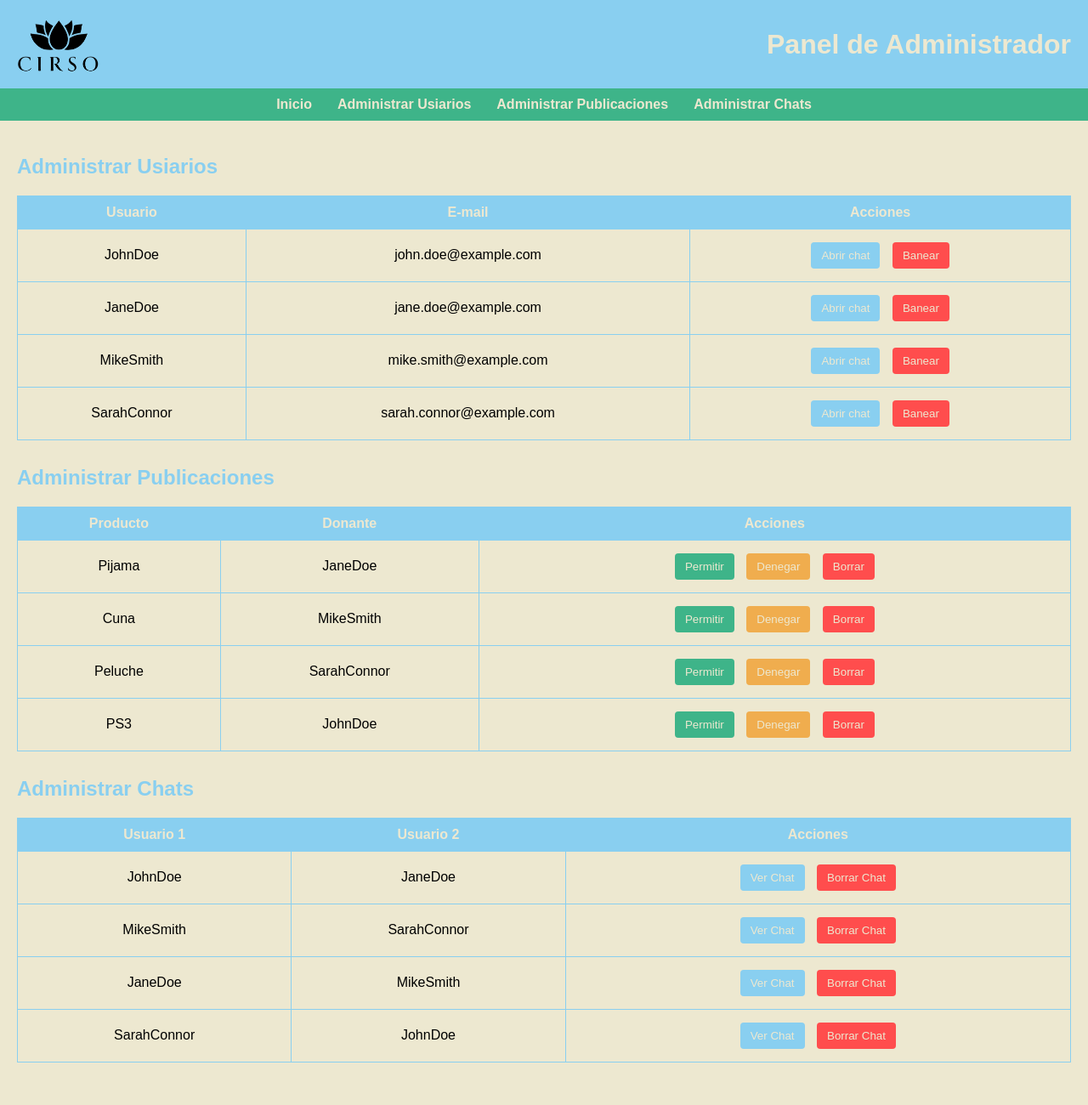
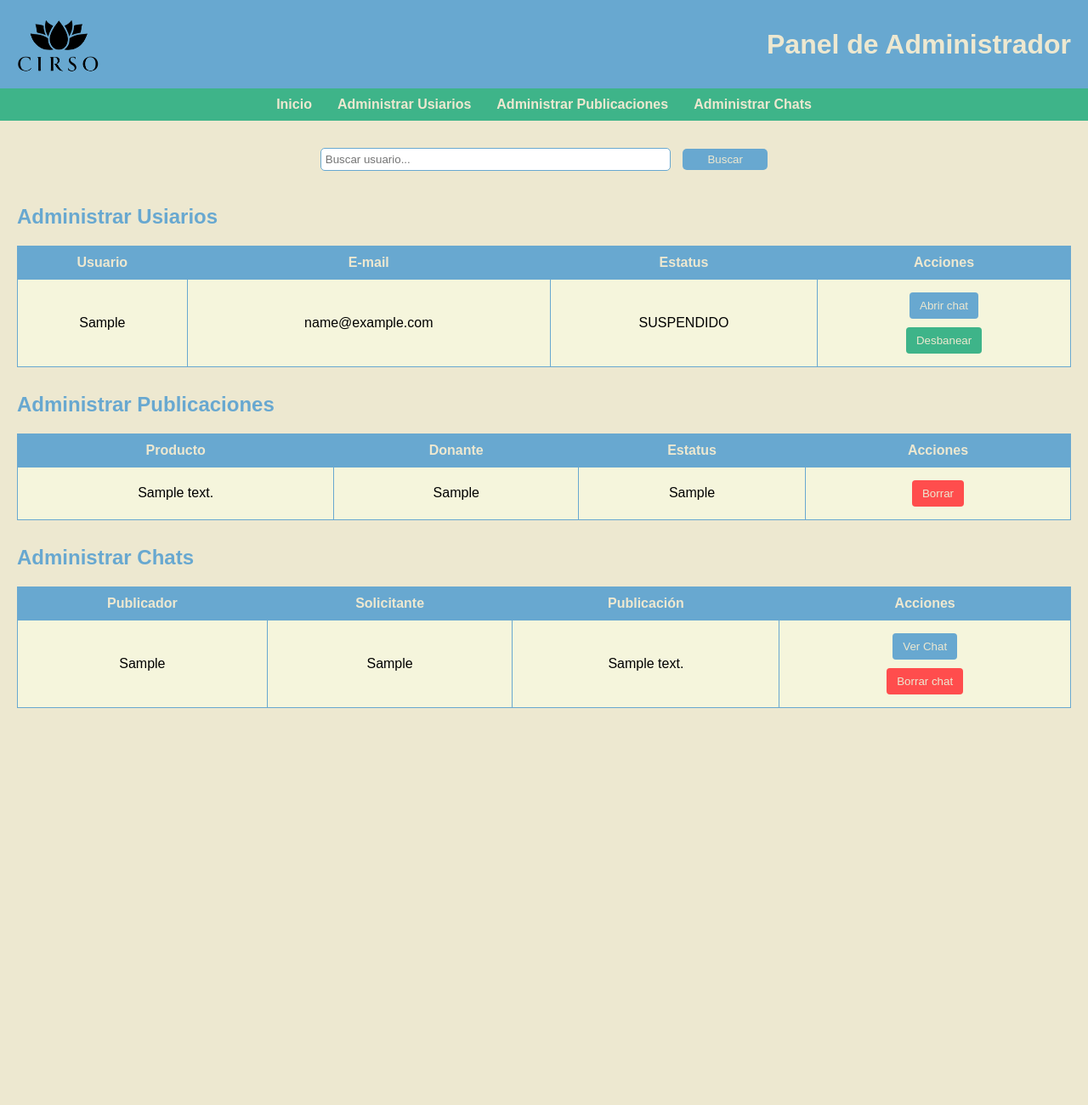
Before and after one commit to alvarcast/hackathon, a PHP site: page /vista/php/admin.php in a window 1280 px wide. Shown: the whole page at 85% size. After the commit the page ends 833 px from the top, so only its background shows below. Run offline with PHP 8.4, Linux system fonts and the light colour scheme; tables that the repository leaves empty or names only in its code hold one stand-in row (values such as "Sample post").

Commit message:
Pagina admin php

```diff
--- a/common/php/connect.php
+++ b/common/php/connect.php
@@ -1,7 +1,7 @@
 <?php
 $servername = "localhost";
-$username = "user";
-$password = "1234";
+$username = "administrador";
+$password = "contraseñaAdministrador";
 $database = "hackathon";
 
 $conn = new mysqli($servername, $username, $password, $database);
--- a/common/php/disconnect.php
+++ b/common/php/disconnect.php
@@ -1,5 +1,6 @@
 <?php
 
+/*
 if (ini_get("session.use_cookies")) {
     $params = session_get_cookie_params();
     setcookie(session_name(), '', time() - 42000,
@@ -7,7 +8,6 @@ if (ini_get("session.use_cookies")) {
         $params["secure"], $params["httponly"]
     );
 }
+*/
 
 session_destroy();
-
-header("location: ../../vista/php/index.php?control=2");
--- a/vista/css/adminStyle.css
+++ b/vista/css/adminStyle.css
@@ -1,5 +1,5 @@
 :root {
-    --main-color: #89CFF0;
+    --main-color: #68A8D0;
     --secondary-color: #3EB489;
     --white-color: #EDE8D0;
     --black-color: #000000;
@@ -46,6 +46,35 @@ nav a:hover {
     text-decoration: underline;
 }
 
+.barra {
+    display: flex;
+    padding-top: 2em;
+}
+
+.barra form {
+    text-align: center;
+    margin-left: auto;
+    margin-right: auto;
+}
+
+.barra input {
+    width: 400px;
+    padding: 5px;
+    border-radius: 5px;
+    border: 1px solid var(--main-color);
+    margin-right: 10px;
+}
+
+.barra button {
+    width: 100px;
+    padding: 5px 10px;
+    border-radius: 5px;
+    border: none;
+    background-color: var(--main-color);
+    color: var(--white-color);
+    cursor: pointer;
+}
+
 .container {
     padding: 20px;
 }
@@ -62,6 +91,7 @@ table {
     width: 100%;
     border-collapse: collapse;
     margin-top: 15px;
+    background-color: beige;
 }
 
 table th, table td {
@@ -100,6 +130,6 @@ table th {
     background-color: var(--main-color);
 }
 
-.button:hover {
+button:hover {
     opacity: 0.8;
 }
--- a/vista/php/admin.php
+++ b/vista/php/admin.php
@@ -6,17 +6,60 @@
     <title>Administración</title>
     <link rel="stylesheet" href="../css/adminStyle.css">
 </head>
+
+<?php
+
+include "../../common/php/connect.php";
+
+$sqlU = "SELECT usuario, email, estatus FROM usuarios
+ORDER BY id ASC";
+
+$mysqliresult = $conn->query($sqlU);
+$resultsU = $mysqliresult->fetch_all(MYSQLI_ASSOC);
+
+$sqlP = "SELECT p.id AS pid, p.descripcion, p.control, u.usuario
+FROM publicaciones p
+INNER JOIN usuarios u ON u.id = p.id_usuario
+ORDER BY
+  CASE p.control
+    WHEN 'pendiente' THEN 1
+    WHEN 'rechazado' THEN 2
+    WHEN 'aprobado' THEN 3
+END ASC";
+
+$mysqliresult = $conn->query($sqlP);
+$resultsP = $mysqliresult->fetch_all(MYSQLI_ASSOC);
+
+$sqlC = "SELECT c.id as cid, u1.usuario AS publisher, u2.usuario AS requester, descripcion
+FROM chats c
+INNER JOIN usuarios u1 ON u1.id = c.id_usuario_pub
+INNER JOIN usuarios u2 ON u2.id = c.id_usuario_solicita
+INNER JOIN publicaciones p ON p.id = c.id_publicacion
+ORDER BY c.id ASC";
+
+$mysqliresult = $conn->query($sqlC);
+$resultsC = $mysqliresult->fetch_all(MYSQLI_ASSOC);
+
+?>
+
 <body>
     <header>
         <img src="../img/Logo_en_babyblue__3___1_-removebg-preview (1).png" alt="Admin Logo">
         <h1>Panel de Administrador</h1>
     </header>
     <nav>
-        <a href="#paginadeproductos">Inicio</a>
+        <a href="categorias.php">Inicio</a>
         <a href="#manage-users">Administrar Usiarios</a>
-        <a href="#manage-products">Administrar Publicaciones</a>
+        <a href="#manage-publications">Administrar Publicaciones</a>
         <a href="#manage-chats">Administrar Chats</a>
     </nav>
+
+    <div class=barra>
+        <form action="../../modelo/php/admin/findUserAdmin.php" method="post">
+            <input type="text" placeholder="Buscar usuario..." id="find" name="find">
+            <button type="submit">Buscar</button>
+        </form>
+    </div>
 
     <div class="container">
         <div id="manage-users" class="section">
@@ -26,93 +69,98 @@
                     <tr>
                         <th>Usuario</th>
                         <th>E-mail</th>
+                        <th>Estatus</th>
                         <th>Acciones</th>
                     </tr>
                 </thead>
                 <tbody>
+                    <?php foreach ($resultsU as $item):?>
                         <tr>
-                        <td>JohnDoe</td>
-                        <td>john.doe@example.com</td>
+                            <td><?= htmlspecialchars($item['usuario'], ENT_QUOTES, 'UTF-8') ?></td>
+                            <td><?= htmlspecialchars($item['email'], ENT_QUOTES, 'UTF-8') ?></td>
+                            <td><?= htmlspecialchars($item['estatus'], ENT_QUOTES, 'UTF-8') ?></td>
                             <td>
-                            <button class="button chat">Abrir chat</button>
-                            <button class="button ban">Banear</button>
+                                <form action="../../modelo/php/admin/userActions.php?controlUsr=1&usuario=<?php echo $item['usuario']; ?>" method="post">
+                                    <button class="button chat" type="submit">Abrir chat</button>
+                                </form>
+                                <?php
+                                    if($item['estatus'] == "SUSPENDIDO"){
+                                        echo
+                                        "
+                                            <form action='../../modelo/php/admin/userActions.php?controlUsr=3&usuario=" . $item['usuario'] . "' method='post' onsubmit=\"return confirm('Seguro que quieres desbanear a este usuario?');\">
+                                                <button class='button allow' type='submit'>Desbanear</button>
+                                            </form>
+                                        ";
+                                    } else {
+                                        echo
+                                        "
+                                            <form action='../../modelo/php/admin/userActions.php?controlUsr=2&usuario=" . $item['usuario'] . "' method='post' onsubmit=\"return confirm('Seguro que quieres banear a este usuario?');\">
+                                                <button class='button ban' type='submit'>Banear</button>
+                                            </form>
+                                        ";
+                                    }
+                                ?>
                             </td>
                         </tr>
-                    <tr>
-                        <td>JaneDoe</td>
-                        <td>jane.doe@example.com</td>
-                        <td>
-                            <button class="button chat">Abrir chat</button>
-                            <button class="button ban">Banear</button>
-                        </td>
-                    </tr>
-                    <tr>
-                        <td>MikeSmith</td>
-                        <td>mike.smith@example.com</td>
-                        <td>
-                            <button class="button chat">Abrir chat</button>
-                            <button class="button ban">Banear</button>
-                        </td>
-                    </tr>
-                    <tr>
-                        <td>SarahConnor</td>
-                        <td>sarah.connor@example.com</td>
-                        <td>
-                            <button class="button chat">Abrir chat</button>
-                            <button class="button ban">Banear</button>
-                        </td>
-                    </tr>
+                    <?php endforeach; ?>
                 </tbody>
             </table>
         </div>
 
-        <div id="manage-products" class="section">
+        <div id="manage-publications" class="section">
             <h2>Administrar Publicaciones</h2>
             <table>
                 <thead>
                     <tr>
                         <th>Producto</th>
                         <th>Donante</th>
+                        <th>Estatus</th>
                         <th>Acciones</th>
                     </tr>
                 </thead>
                 <tbody>
+                    <?php foreach ($resultsP as $item):?>
                         <tr>
-                        <td>Pijama</td>
-                        <td>JaneDoe</td>
+                            <td><?= htmlspecialchars($item['descripcion'], ENT_QUOTES, 'UTF-8') ?></td>
+                            <td><?= htmlspecialchars($item['usuario'], ENT_QUOTES, 'UTF-8') ?></td>
+                            <td><?= htmlspecialchars($item['control'], ENT_QUOTES, 'UTF-8') ?></td>
                             <td>
-                            <button class="button allow">Permitir</button>
-                            <button class="button deny">Denegar</button>
-                            <button class="button delete">Borrar</button>
+                                <?php
+                                    if($item['control'] == "pendiente"){
+                                        echo
+                                        "
+                                            <form action='../../modelo/php/admin/publicationActions.php?controlPub=1&pid=" . $item['pid'] . "' method='post' onsubmit=\"return confirm('Seguro que quieres permitir esta donación?');\">
+                                                <button class='button allow' type='submit'>Permitir</button>
+                                            </form>
+                                        ";
+                                        echo
+                                        "
+                                            <form action='../../modelo/php/admin/publicationActions.php?controlPub=2&pid=" . $item['pid'] . "' method='post' onsubmit=\"return confirm('Seguro que quieres denegar esta donación?');\">
+                                                <button class='button deny' type='submit'>Denegar</button>
+                                            </form>
+                                        ";
+                                    } else if ($item['control'] == "rechazado") {
+                                        echo
+                                        "
+                                            <form action='../../modelo/php/admin/publicationActions.php?controlPub=1&pid=" . $item['pid'] . "' method='post' onsubmit=\"return confirm('Seguro que quieres permitir esta donación?');\">
+                                                <button class='button allow' type='submit'>Permitir</button>
+                                            </form>
+                                        ";
+                                    } else if ($item['control'] == "aprobado") {
+                                        echo
+                                        "
+                                            <form action='../../modelo/php/admin/publicationActions.php?controlPub=2&pid=" . $item['pid'] . "' method='post' onsubmit=\"return confirm('Seguro que quieres retirar esta donación?');\">
+                                                <button class='button deny' type='submit'>Retirar</button>
+                                            </form>
+                                        ";
+                                    }
+                                ?>
+                                <form action="../../modelo/php/admin/publicationActions.php?controlPub=3&pid=<?php echo $item['pid']; ?>" method="post" onsubmit="return confirm('Seguro que quieres borrar esta publicación?')">
+                                    <button class="button delete" type="submit">Borrar</button>
+                                </form>
                             </td>
                         </tr>
-                    <tr>
-                        <td>Cuna</td>
-                        <td>MikeSmith</td>
-                        <td>
-                            <button class="button allow">Permitir</button>
-                            <button class="button deny">Denegar</button>
-                            <button class="button delete">Borrar</button>
-                        </td>
-                    </tr>
-                    <tr>
-                        <td>Peluche</td>
-                        <td>SarahConnor</td>
-                        <td>
-                            <button class="button allow">Permitir</button>
-                            <button class="button deny">Denegar</button>
-                            <button class="button delete">Borrar</button>
-                        </td>
-                    </tr>
-                    <tr>
-                        <td>PS3</td>
-                        <td>JohnDoe</td>
-                        <td>
-                            <button class="button allow">Permitir</button>
-                            <button class="button deny">Denegar</button>
-                            <button class="button delete">Borrar</button>
-                        </td>
-                    </tr>
+                    <?php endforeach; ?>
                 </tbody>
             </table>
         </div>
@@ -122,47 +170,33 @@
             <table>
                 <thead>
                     <tr>
-                        <th>Usuario 1</th>
-                        <th>Usuario 2</th>
+                        <th>Publicador</th>
+                        <th>Solicitante</th>
+                        <th>Publicación</th>
                         <th>Acciones</th>
                     </tr>
                 </thead>
                 <tbody>
+                    <?php foreach ($resultsC as $item):?>
                         <tr>
-                        <td>JohnDoe</td>
-                        <td>JaneDoe</td>
+                            <td><?= htmlspecialchars($item['publisher'], ENT_QUOTES, 'UTF-8') ?></td>
+                            <td><?= htmlspecialchars($item['requester'], ENT_QUOTES, 'UTF-8') ?></td>
+                            <td><?= htmlspecialchars($item['descripcion'], ENT_QUOTES, 'UTF-8') ?></td>
                             <td>
-                            <button class="button chat">Ver Chat</button>
-                            <button class="button delete">Borrar Chat</button>
+                                <form action="../../modelo/php/admin/chatActions.php?controlChat=1&cid=<?php echo $item['cid']; ?>" method="post">
+                                    <button class="button chat" type="submit">Ver Chat</button>
+                                </form>
+                                <form action="../../modelo/php/admin/chatActions.php?controlChat=2&cid=<?php echo $item['cid']; ?>" method="post" onsubmit="return confirm('Seguro que quieres borrar este chat?')">
+                                    <button class="button delete" type="submit">Borrar chat</button>
+                                </form>
                             </td>
                         </tr>
-                    <tr>
-                        <td>MikeSmith</td>
-                        <td>SarahConnor</td>
-                        <td>
-                            <button class="button chat">Ver Chat</button>
-                            <button class="button delete">Borrar Chat</button>
-                        </td>
-                    </tr>
-                    <tr>
-                        <td>JaneDoe</td>
-                        <td>MikeSmith</td>
-                        <td>
-                            <button class="button chat">Ver Chat</button>
-                            <button class="button delete">Borrar Chat</button>
-                        </td>
-                    </tr>
-                    <tr>
-                        <td>SarahConnor</td>
-                        <td>JohnDoe</td>
-                        <td>
-                            <button class="button chat">Ver Chat</button>
-                            <button class="button delete">Borrar Chat</button>
-                        </td>
-                    </tr>
+                    <?php endforeach; ?>
                 </tbody>
             </table>
         </div>
     </div>
 </body>
 </html>
+
+<?php include "../../common/php/disconnect.php"; ?>
```
Also changed, not shown: modelo/php/admin/chatActions.php (added, +23 -0 lines), modelo/php/admin/findUserAdmin.php (added, +86 -0 lines), modelo/php/admin/publicationActions.php (added, +33 -0 lines), modelo/php/admin/userActions.php (added, +30 -0 lines). Lines whose indentation alone changed are shown as unchanged.
